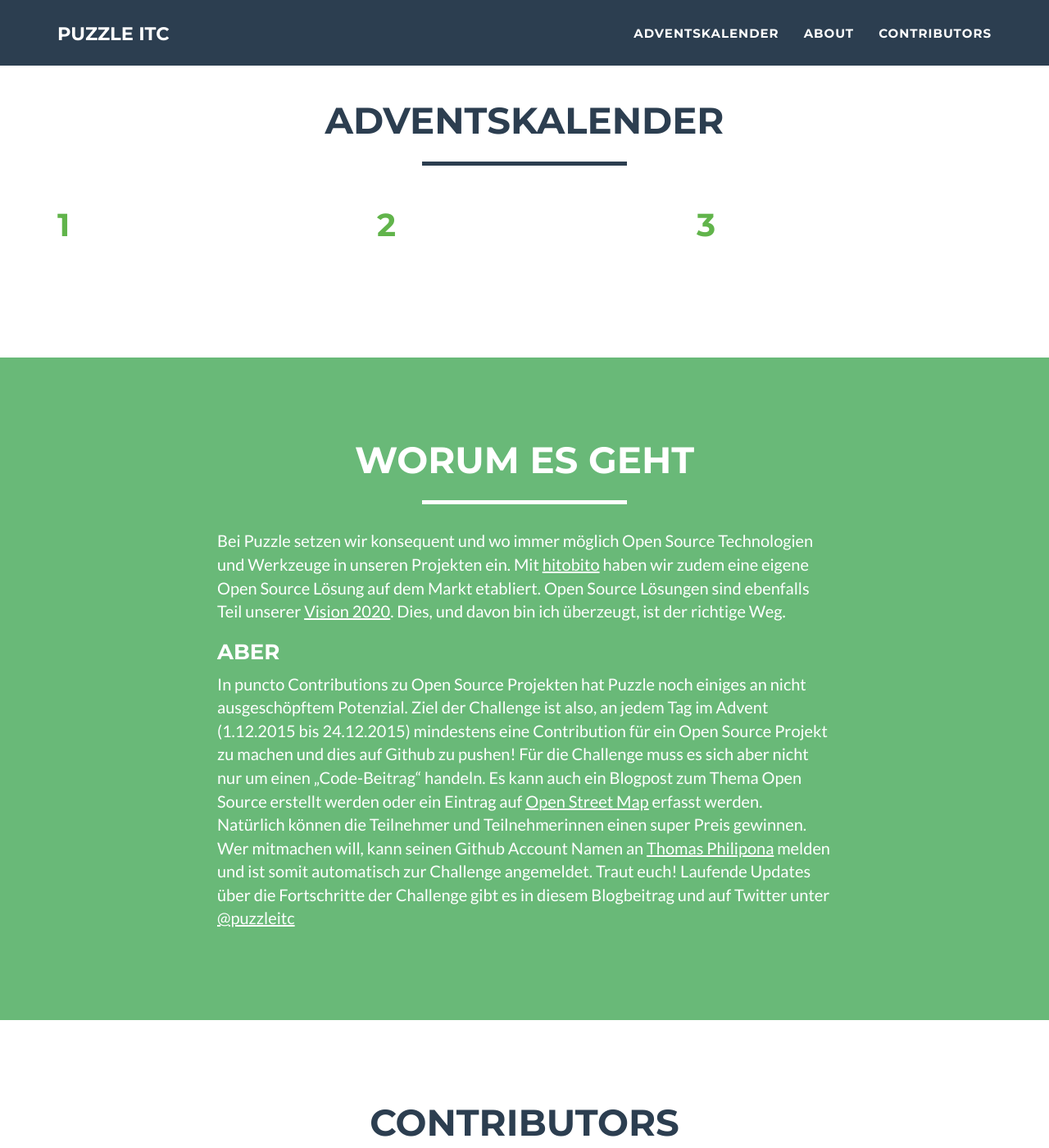
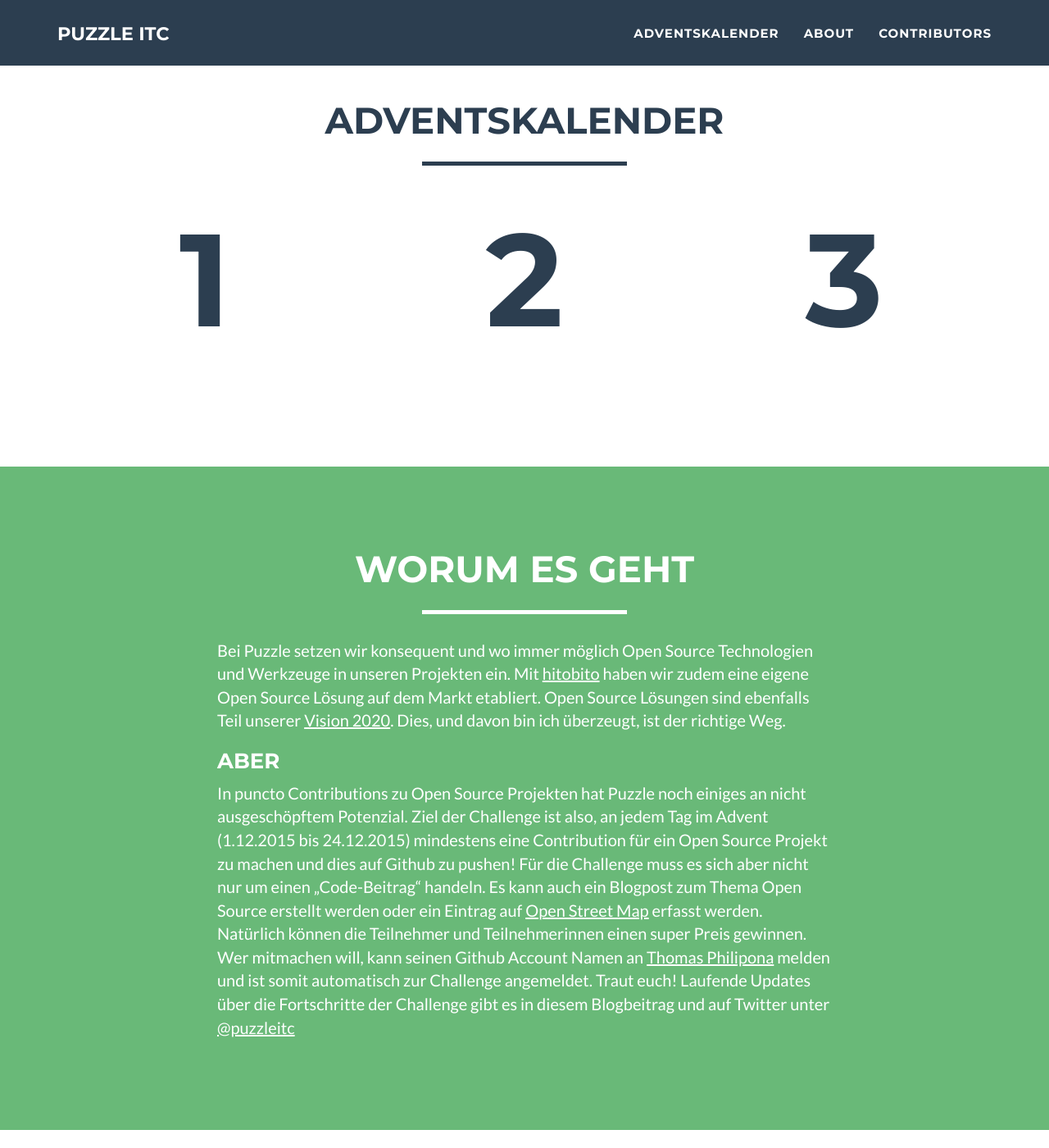
Before and after one commit to puzzle/opensource-advent-challenge-2015, a Jekyll site: the page built from index.html, in a window 1280 px wide and 1400 px high, scrolled down 857 px. Shown: the whole window at 82% size. Built offline with Jekyll 4.4.1, drawn with Linux system fonts in a browser that asks for light colours; nearby versions of some CDN libraries.

Commit message:
integrated updated css

```diff
--- a/css/freelancer.css
+++ b/css/freelancer.css
@@ -203,6 +203,19 @@
 #portfolio .portfolio-item .portfolio-link .caption .caption-content h4 {
   margin: 0;
 }
+#portfolio .portfolio-item .calendaritem {
+  width: 100%;
+  font-size: 20px;
+  text-align: center;
+}
+#portfolio .portfolio-item .calendaritem h1 {
+  color: #2c3e50;
+  font-size: 8em;
+}
+#portfolio .portfolio-item .inactivday h1 {
+  color: #dddddd;
+  font-size: 8em;
+}
 #portfolio * {
   z-index: 2;
 }
@@ -245,13 +258,6 @@
 #contributors .contributors-item .portfolio-link .caption .caption-content h3,
 #contributors .contributors-item .portfolio-link .caption .caption-content h4 {
   margin: 0;
-}
-#contributors .contributors-item .avatar-container {
-  border-radius: 50%;
-  margin: 0;
-  max-width: 100%;
-  overflow: hidden;
-  position: relative;
 }
 #contributors * {
   z-index: 2;
@@ -387,7 +393,7 @@
   border: none;
   min-height: 100%;
   padding: 100px 0;
-  text-align: center;
+  text-align: left;
 }
 .portfolio-modal .modal-content h2 {
   margin: 0;
@@ -398,6 +404,15 @@
 }
 .portfolio-modal .modal-content .item-details {
   margin: 30px 0;
+}
+.portfolio-modal a,
+.portfolio-modal a:hover,
+.portfolio-modal a:focus,
+.portfolio-modal a:active,
+.portfolio-modal a.active {
+  color: #1E5A96;
+  text-decoration: underline;
+  outline: none;
 }
 .portfolio-modal .close-modal {
   position: absolute;
```
